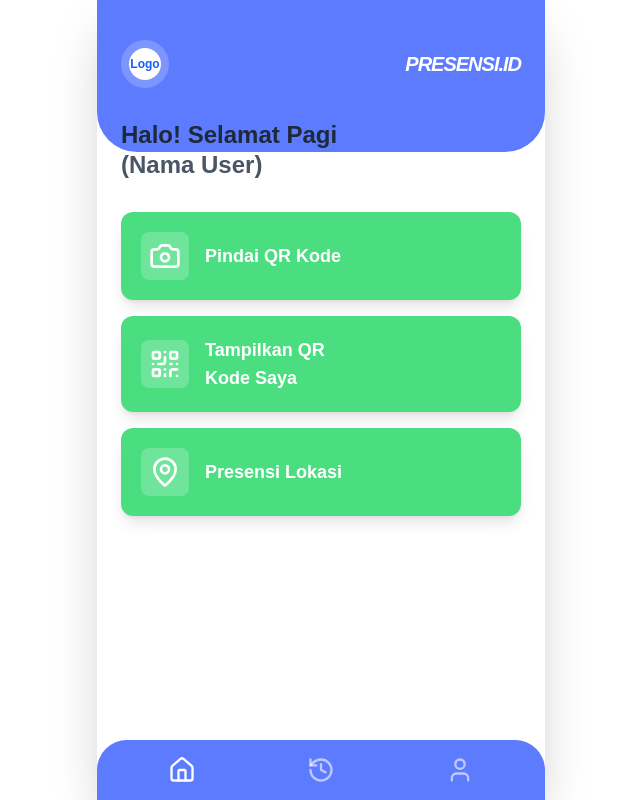
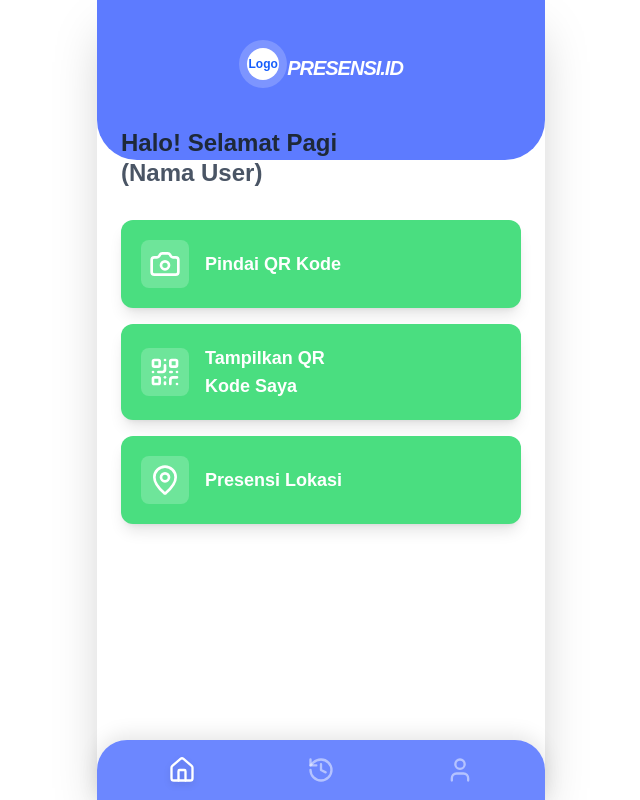
Before and after one commit to adhelia-cpu/presensikegiatanbps, a Next.js app: page /dashboard in a window 1280 px wide. Shown: the whole page, without its empty margins (319-959 px from the left). Built offline with nearby package versions, Linux system fonts and the light colour scheme.

Commit message:
merubah header

```diff
--- a/src/app/dashboard/page.js
+++ b/src/app/dashboard/page.js
@@ -6,7 +6,7 @@ export default function DashboardPage() {
 
       {/* 1. Header Biru */}
       <div className="bg-[#5D7BFF] p-6 pt-10 pb-16 rounded-b-[40px]">
-        <div className="flex justify-between items-center text-white">
+        <div className="flex flex-row items-center justify-center text-white space-y-2">
           <div className="bg-white/20 p-2 rounded-full">
             <div className="w-8 h-8 bg-white rounded-full flex items-center justify-center">
               <span className="text-blue-600 font-bold text-xs">Logo</span>
@@ -29,7 +29,7 @@ export default function DashboardPage() {
         {/* 3. Barisan Tombol Menu Hijau */}
         <div className="space-y-4">
           {/* Tombol Pindai QR */}
-          <button className="w-full bg-[#4ADE80] hover:bg-green-500 text-white p-5 rounded-xl flex items-center space-x-4 shadow-lg transition-transform active:scale-95">
+          <button className="w-full bg-[#4ADE80] hover:bg-gradient-to-r from-green-400 to-green-500 text-white p-5 rounded-xl flex items-center space-x-4 shadow-lg transition-transform active:scale-95">
             <div className="bg-white/20 p-2 rounded-lg">
               <Camera size={32} />
             </div>
@@ -55,10 +55,10 @@ export default function DashboardPage() {
       </div>
 
       {/* 4. Bottom Navigation Bar */}
-      <div className="bg-[#5D7BFF] p-4 flex justify-around items-center rounded-t-[30px] mt-10">
-        <Home className="text-white cursor-pointer" size={28} />
-        <History className="text-white/60 cursor-pointer" size={28} />
-        <User className="text-white/60 cursor-pointer" size={28} />
+      <div className="fixed bottom-0 left-0 right-0 max-w-md mx-auto bg-[#5D7BFF]/90 backdrop-blur-md p-4 flex justify-around items-center rounded-t-[30px] shadow-[0_-5px_20px_rgba(0,0,0,0.1)]">
+        <Home className="text-white drop-shadow-md" size={28} />
+        <History className="text-white/50 hover:text-white transition-colors" size={28} />
+        <User className="text-white/50 hover:text-white transition-colors" size={28} />
       </div>
 
     </div>
```
